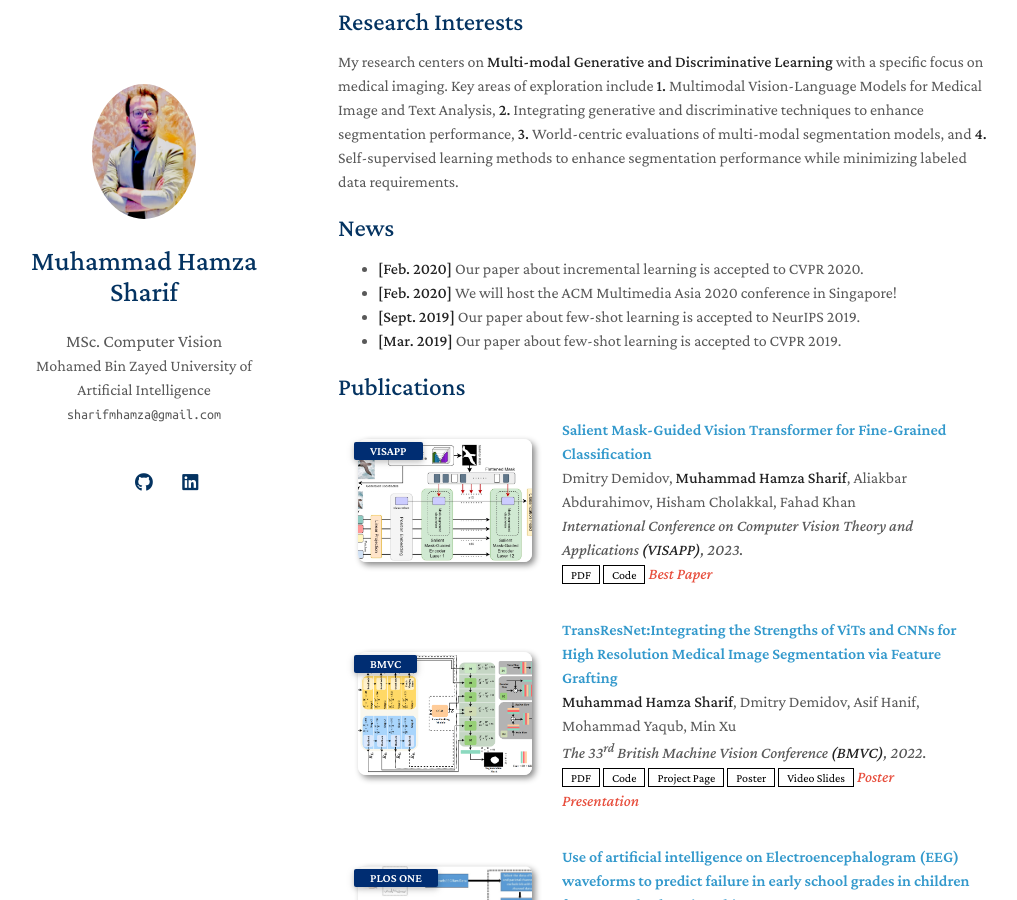
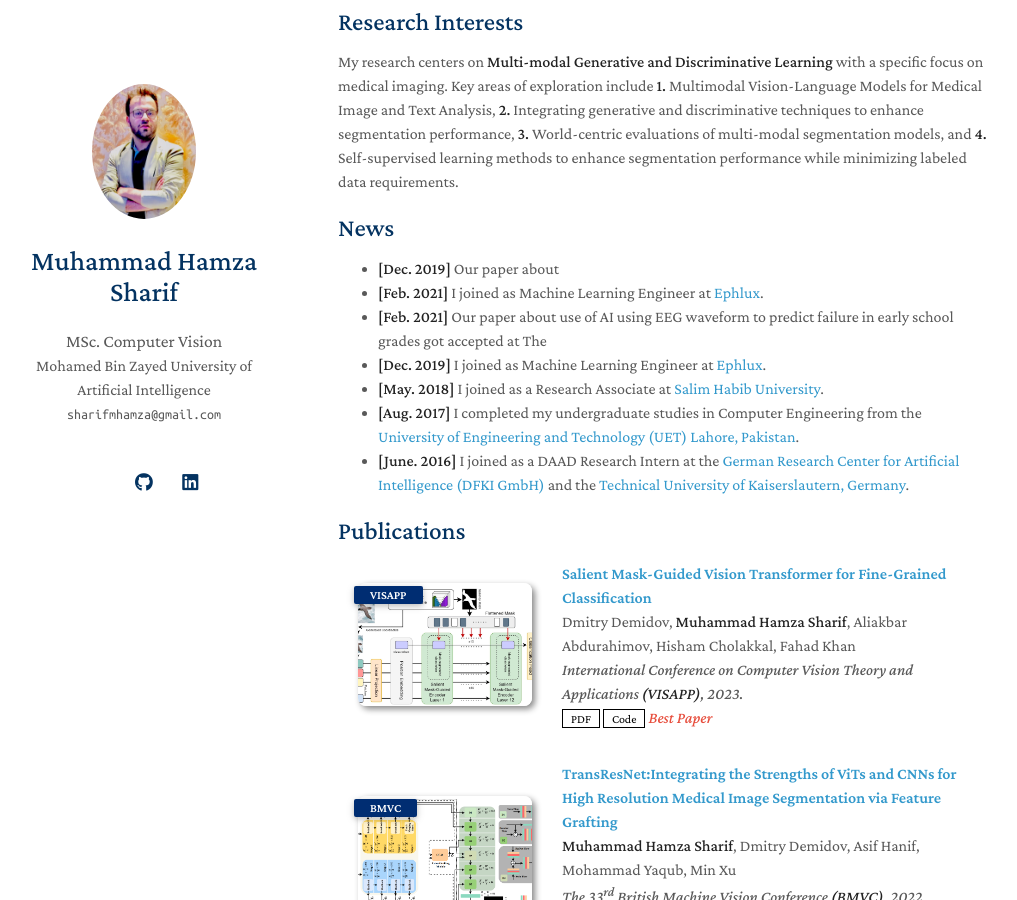
Before and after one commit to Sharifmhamza/sharifmhamza.github.io, a Jekyll site: the page built from index.md, in a window 1280 px wide and 900 px high, scrolled down 449 px. Shown: the whole window, without its empty margins (132-1149 px from the left). Built offline with Jekyll 4.4.1, drawn with Linux system fonts in a browser that asks for light colours; a style sheet for code colours, icons or effects is not loaded; our own code applies the rules of GitHub Pages for plain Markdown files.

Commit message:
Update index.md

```diff
--- a/index.md
+++ b/index.md
@@ -16,10 +16,14 @@ My research centers on **Multi-modal Generative and Discriminative Learning** wi
 
 ## News
 
-- **[Feb. 2020]** Our paper about incremental learning is accepted to CVPR 2020.
-- **[Feb. 2020]** We will host the ACM Multimedia Asia 2020 conference in Singapore!
-- **[Sept. 2019]** Our paper about few-shot learning is accepted to NeurIPS 2019.
-- **[Mar. 2019]** Our paper about few-shot learning is accepted to CVPR 2019.
+
+- **[Dec. 2019]** Our paper about
+- **[Feb. 2021]** I joined as Machine Learning Engineer at [Ephlux](https://www.ephlux.com/).
+- **[Feb. 2021]** Our paper about use of AI using EEG waveform to predict failure in early school grades got accepted at The
+- **[Dec. 2019]** I joined as Machine Learning Engineer at [Ephlux](https://www.ephlux.com/).
+- **[May. 2018]** I joined as a Research Associate at [Salim Habib University](https://www.shu.edu.pk/).
+- **[Aug. 2017]** I completed my undergraduate studies in Computer Engineering from the [University of Engineering and Technology (UET) Lahore, Pakistan](https://www.uet.edu.pk/home/).
+- **[June. 2016]** I joined as a DAAD Research Intern at the [German Research Center for Artificial Intelligence (DFKI GmbH)](https://www.dfki.de/web) and the [Technical University of Kaiserslautern, Germany](https://rptu.de/en/).
 
 {% include_relative _includes/publications.md %}
 
```
